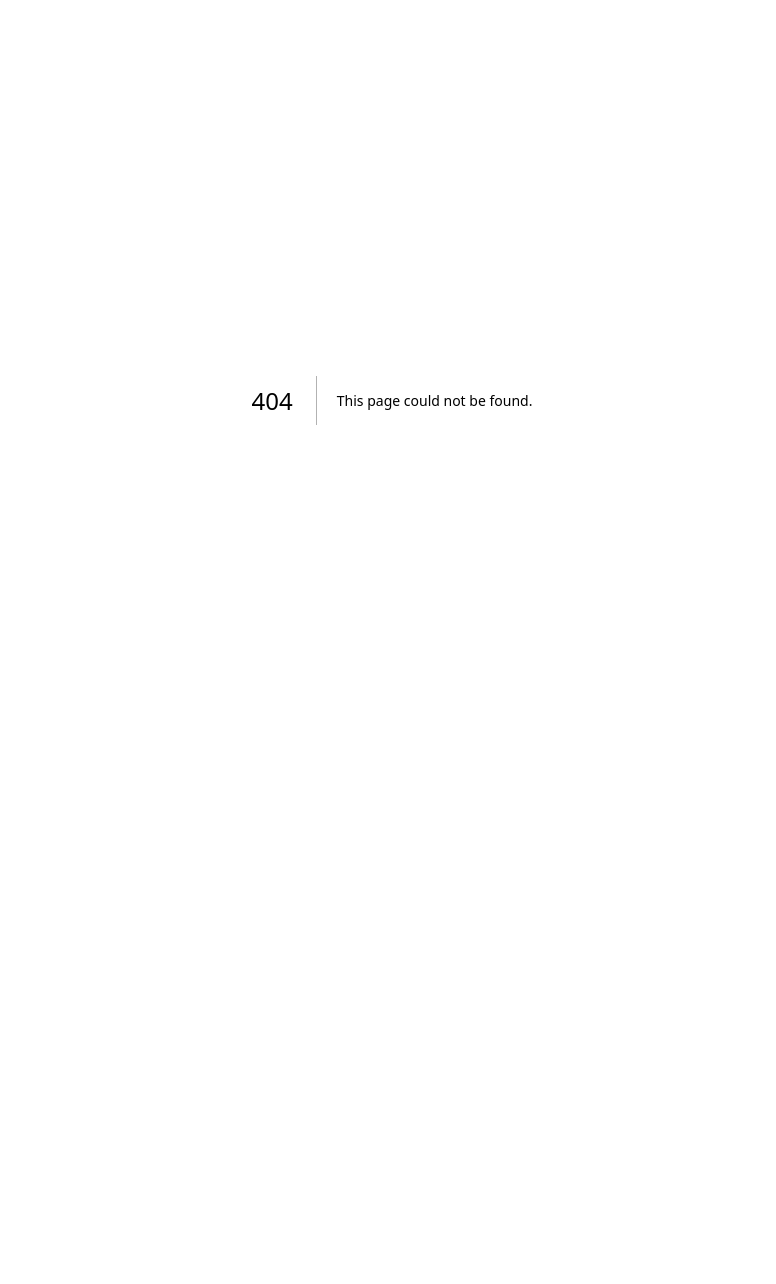
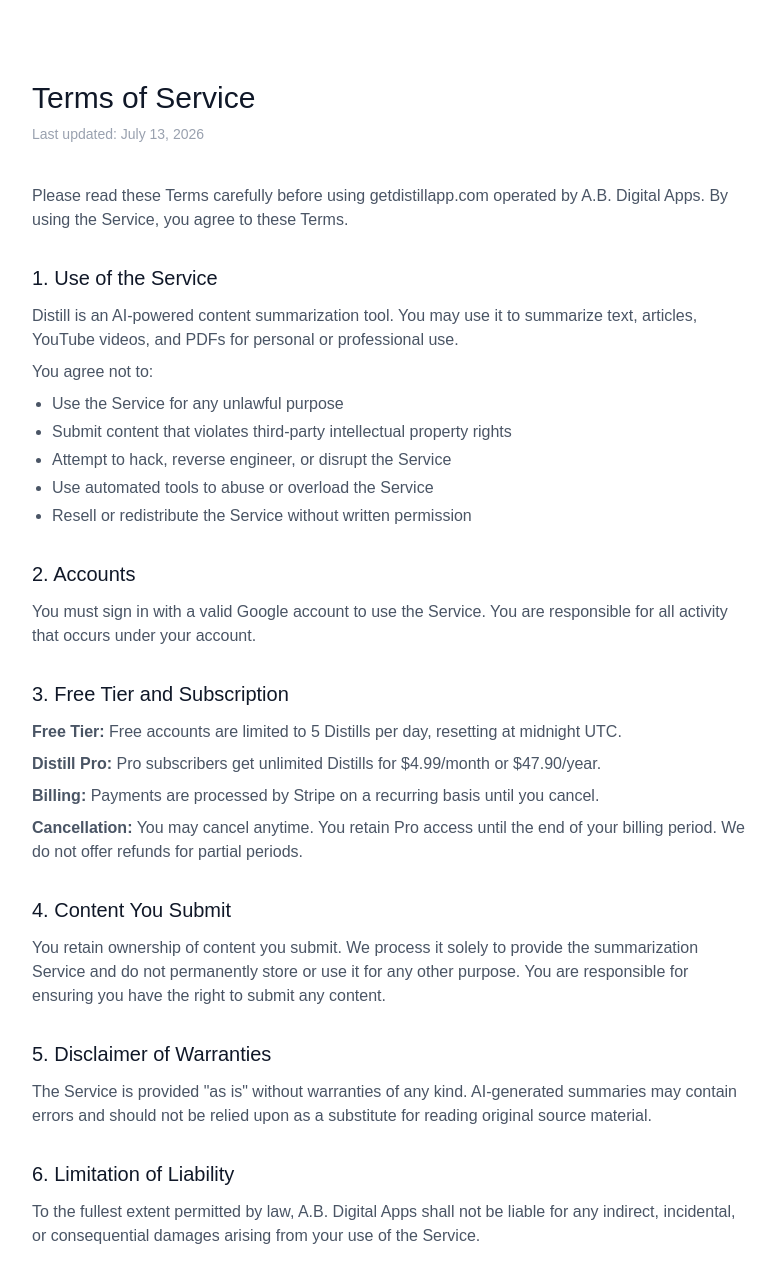
Before and after one commit to azxtyn/Distill, a Next.js app: page /terms in a window 1280 px wide. Before the commit this address had no page. Shown: the top 1284 px of the page, without its empty margins (248-1024 px from the left). Before the commit the page ends 800 px from the top, so only its background shows below. Built offline with nearby package versions, Linux system fonts and the light colour scheme.

Commit message:
add privacy policy and terms of service pages

```diff
--- /dev/null
+++ b/app/privacy/page.js
@@ -0,0 +1,61 @@
+export default function Privacy() {
+  return (
+    <div className="max-w-3xl mx-auto px-6 py-20">
+      <h1 className="text-3xl font-medium text-gray-900 mb-2">Privacy Policy</h1>
+      <p className="text-sm text-gray-400 mb-10">Last updated: July 13, 2026</p>
+
+      <p className="text-gray-600 mb-8">A.B. Digital Apps ("we", "us", or "our") operates getdistillapp.com. This page explains what information we collect, how we use it, and your rights.</p>
+
+      <section className="mb-8">
+        <h2 className="text-xl font-medium text-gray-900 mb-3">1. Information We Collect</h2>
+        <p className="text-gray-600 mb-2"><strong>Account Information:</strong> When you sign up, we collect your name and email through Google Sign-In via Clerk. We do not store your Google password.</p>
+        <p className="text-gray-600 mb-2"><strong>Usage Data:</strong> We track how many Distills you use per day to enforce free tier limits.</p>
+        <p className="text-gray-600 mb-2"><strong>Payment Information:</strong> Payments are processed by Stripe. We never store your card details on our servers.</p>
+        <p className="text-gray-600"><strong>Content You Submit:</strong> Text, URLs, YouTube links, and PDFs you submit are sent to Anthropic's API for processing. We do not permanently store your submitted content.</p>
+      </section>
+
+      <section className="mb-8">
+        <h2 className="text-xl font-medium text-gray-900 mb-3">2. How We Use Your Information</h2>
+        <ul className="list-disc pl-5 text-gray-600 space-y-1">
+          <li>Provide and operate the Service</li>
+          <li>Track daily usage and enforce free tier limits</li>
+          <li>Process payments and manage subscriptions</li>
+          <li>Send important account or service updates</li>
+          <li>Respond to support requests</li>
+        </ul>
+      </section>
+
+      <section className="mb-8">
+        <h2 className="text-xl font-medium text-gray-900 mb-3">3. Third-Party Services</h2>
+        <ul className="list-disc pl-5 text-gray-600 space-y-1">
+          <li><strong>Clerk</strong> — Authentication (clerk.com)</li>
+          <li><strong>Stripe</strong> — Payment processing (stripe.com)</li>
+          <li><strong>Supabase</strong> — Database (supabase.com)</li>
+          <li><strong>Anthropic</strong> — AI summarization (anthropic.com)</li>
+          <li><strong>Vercel</strong> — Hosting (vercel.com)</li>
+        </ul>
+      </section>
+
+      <section className="mb-8">
+        <h2 className="text-xl font-medium text-gray-900 mb-3">4. Data Sharing</h2>
+        <p className="text-gray-600">We do not sell, rent, or share your personal information with third parties except as necessary to provide the Service or as required by law.</p>
+      </section>
+
+      <section className="mb-8">
+        <h2 className="text-xl font-medium text-gray-900 mb-3">5. Security</h2>
+        <p className="text-gray-600">All data is transmitted over HTTPS. Payment data is handled entirely by Stripe and never stored on our servers.</p>
+      </section>
+
+      <section className="mb-8">
+        <h2 className="text-xl font-medium text-gray-900 mb-3">6. Children's Privacy</h2>
+        <p className="text-gray-600">Distill is not directed at children under 13. We do not knowingly collect personal information from children under 13.</p>
+      </section>
+
+      <section className="mb-8">
+        <h2 className="text-xl font-medium text-gray-900 mb-3">7. Contact Us</h2>
+        <p className="text-gray-600">If you have any questions about this Privacy Policy, contact us at:</p>
+        <p className="text-gray-600 mt-2"><strong>A.B. Digital Apps</strong><br />Email: a.b.digitalappsdev@gmail.com<br />Website: getdistillapp.com</p>
+      </section>
+    </div>
+  )
+}
--- /dev/null
+++ b/app/terms/page.js
@@ -0,0 +1,62 @@
+export default function Terms() {
+  return (
+    <div className="max-w-3xl mx-auto px-6 py-20">
+      <h1 className="text-3xl font-medium text-gray-900 mb-2">Terms of Service</h1>
+      <p className="text-sm text-gray-400 mb-10">Last updated: July 13, 2026</p>
+
+      <p className="text-gray-600 mb-8">Please read these Terms carefully before using getdistillapp.com operated by A.B. Digital Apps. By using the Service, you agree to these Terms.</p>
+
+      <section className="mb-8">
+        <h2 className="text-xl font-medium text-gray-900 mb-3">1. Use of the Service</h2>
+        <p className="text-gray-600 mb-2">Distill is an AI-powered content summarization tool. You may use it to summarize text, articles, YouTube videos, and PDFs for personal or professional use.</p>
+        <p className="text-gray-600 mb-2">You agree not to:</p>
+        <ul className="list-disc pl-5 text-gray-600 space-y-1">
+          <li>Use the Service for any unlawful purpose</li>
+          <li>Submit content that violates third-party intellectual property rights</li>
+          <li>Attempt to hack, reverse engineer, or disrupt the Service</li>
+          <li>Use automated tools to abuse or overload the Service</li>
+          <li>Resell or redistribute the Service without written permission</li>
+        </ul>
+      </section>
+
+      <section className="mb-8">
+        <h2 className="text-xl font-medium text-gray-900 mb-3">2. Accounts</h2>
+        <p className="text-gray-600">You must sign in with a valid Google account to use the Service. You are responsible for all activity that occurs under your account.</p>
+      </section>
+
+      <section className="mb-8">
+        <h2 className="text-xl font-medium text-gray-900 mb-3">3. Free Tier and Subscription</h2>
+        <p className="text-gray-600 mb-2"><strong>Free Tier:</strong> Free accounts are limited to 5 Distills per day, resetting at midnight UTC.</p>
+        <p className="text-gray-600 mb-2"><strong>Distill Pro:</strong> Pro subscribers get unlimited Distills for $4.99/month or $47.90/year.</p>
+        <p className="text-gray-600 mb-2"><strong>Billing:</strong> Payments are processed by Stripe on a recurring basis until you cancel.</p>
+        <p className="text-gray-600"><strong>Cancellation:</strong> You may cancel anytime. You retain Pro access until the end of your billing period. We do not offer refunds for partial periods.</p>
+      </section>
+
+      <section className="mb-8">
+        <h2 className="text-xl font-medium text-gray-900 mb-3">4. Content You Submit</h2>
+        <p className="text-gray-600">You retain ownership of content you submit. We process it solely to provide the summarization Service and do not permanently store or use it for any other purpose. You are responsible for ensuring you have the right to submit any content.</p>
+      </section>
+
+      <section className="mb-8">
+        <h2 className="text-xl font-medium text-gray-900 mb-3">5. Disclaimer of Warranties</h2>
+        <p className="text-gray-600">The Service is provided "as is" without warranties of any kind. AI-generated summaries may contain errors and should not be relied upon as a substitute for reading original source material.</p>
+      </section>
+
+      <section className="mb-8">
+        <h2 className="text-xl font-medium text-gray-900 mb-3">6. Limitation of Liability</h2>
+        <p className="text-gray-600">To the fullest extent permitted by law, A.B. Digital Apps shall not be liable for any indirect, incidental, or consequential damages arising from your use of the Service.</p>
+      </section>
+
+      <section className="mb-8">
+        <h2 className="text-xl font-medium text-gray-900 mb-3">7. Governing Law</h2>
+        <p className="text-gray-600">These Terms are governed by the laws of the State of Maryland, United States.</p>
+      </section>
+
+      <section className="mb-8">
+        <h2 className="text-xl font-medium text-gray-900 mb-3">8. Contact Us</h2>
+        <p className="text-gray-600">If you have questions about these Terms, contact us at:</p>
+        <p className="text-gray-600 mt-2"><strong>A.B. Digital Apps</strong><br />Email: a.b.digitalappsdev@gmail.com<br />Website: getdistillapp.com</p>
+      </section>
+    </div>
+  )
+}
--- a/components/Footer.js
+++ b/components/Footer.js
@@ -7,12 +7,12 @@
           <span className="font-medium text-gray-900">Distill</span>
         </div>
         <div className="flex gap-6">
-          <a href="#" className="text-sm text-gray-400 hover:text-gray-600">Privacy</a>
-          <a href="#" className="text-sm text-gray-400 hover:text-gray-600">Terms</a>
-          <a href="#" className="text-sm text-gray-400 hover:text-gray-600">Contact</a>
+          <a href="/privacy" className="text-sm text-gray-400 hover:text-gray-600">Privacy</a>
+          <a href="/terms" className="text-sm text-gray-400 hover:text-gray-600">Terms</a>
+          <a href="mailto:a.b.digitalappsdev@gmail.com" className="text-sm text-gray-400 hover:text-gray-600">Contact</a>
         </div>
       </div>
-      <p className="text-xs text-gray-300 mt-4">© 2026 Distill. All rights reserved.</p>
+      <p className="text-xs text-gray-300 mt-4">© 2026 A.B. Digital Apps. All rights reserved.</p>
     </footer>
   )
 }
```
